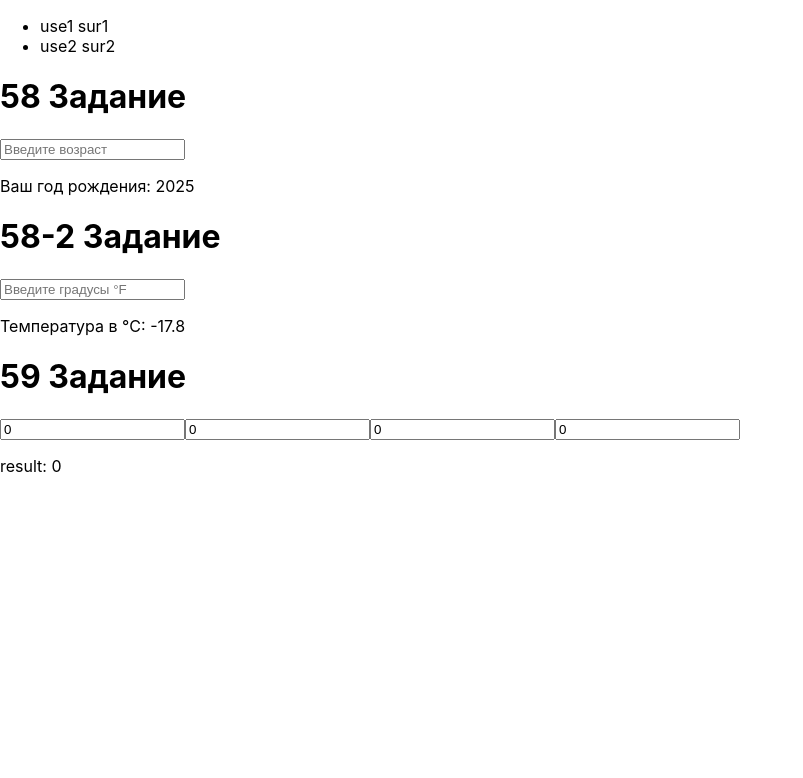
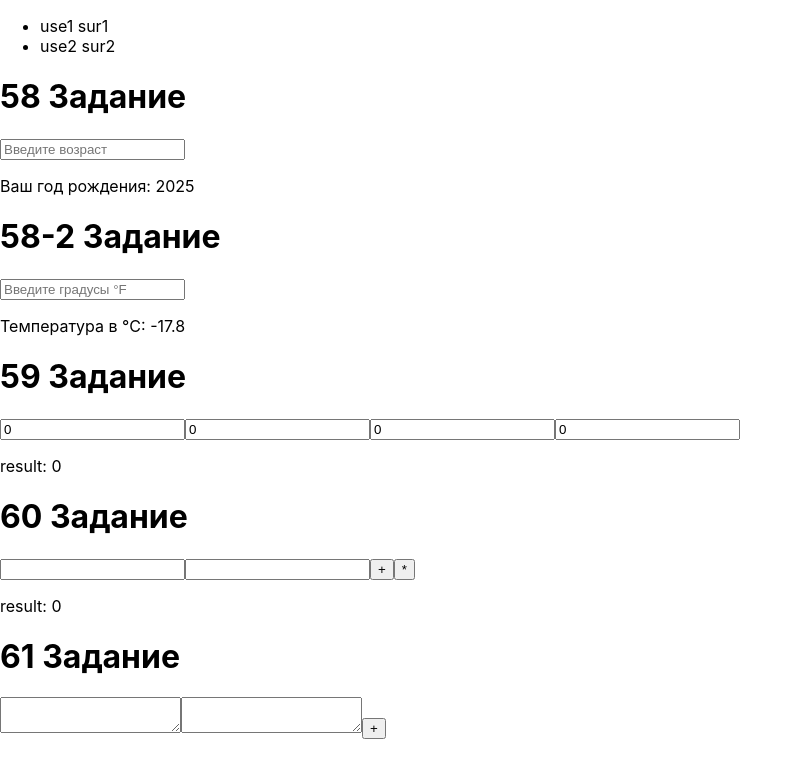
Before and after one commit to Vilen-lfk/React_tasks, a React (Create React App) app: page / in a window 1280 px wide. Shown: the top 778 px of the page, without its empty margins (0-803 px from the left). Built offline with nearby package versions, Linux system fonts and the light colour scheme.

Commit message:
60-61 tasks

```diff
--- a/src/App2.js
+++ b/src/App2.js
@@ -46,6 +46,37 @@ function App2(){
     function handleChange4(event){
         setValue4(+event.target.value);
     }
+    //60
+    const [num1, setNum1] = useState(0);
+    const [num2, setNum2] = useState(0);
+    const [res, setRes] = useState(0);
+
+    function handleNum1(event){
+        setNum1(event.target.value);
+    }
+    function handleNum2(event){
+        setNum2(event.target.value);
+    }
+    function handlePlus(){
+        setRes(Number(num1) + Number(num2));
+    }
+    function handleUmno(){
+        setRes(Number(num1) * Number(num2));
+    }
+    //61
+    const[vil, setVil] = useState('')
+    const[vil1, setVil1] = useState('')
+    const[r, setR] = useState('')
+        function handleVil(event){
+            setVil(event.target.value);
+        }
+        function handleVil1(event){
+            setVil1(event.target.value);
+        }
+        function handleR(){
+            setR(Number(vil) + Number(vil1));
+        }
+
     return(
         <>
         <ul>
@@ -78,6 +109,22 @@ function App2(){
             <input value={value4} onChange={handleChange4} />
             <p>result: {(value1 + value2 + value3 + value4) / 4}</p>
 	    </div>
+        <div>
+            <h1>60 Задание</h1>
+            <input num={num1} onChange={handleNum1} />
+            <input num={num2} onChange={handleNum2} />
+
+            <button onClick={handlePlus}>+</button>
+            <button onClick={handleUmno}>*</button>
+            <p>result: {res}</p>
+	    </div>
+        <div>
+            <h1>61 Задание</h1>
+            <textarea value={vil} onChange={handleVil}/>
+            <textarea value={vil1} onChange={handleVil1}/>
+            <button onClick={handleR}>+</button>
+            <p>{r}</p>
+	    </div>
         </>
     );
 
```
